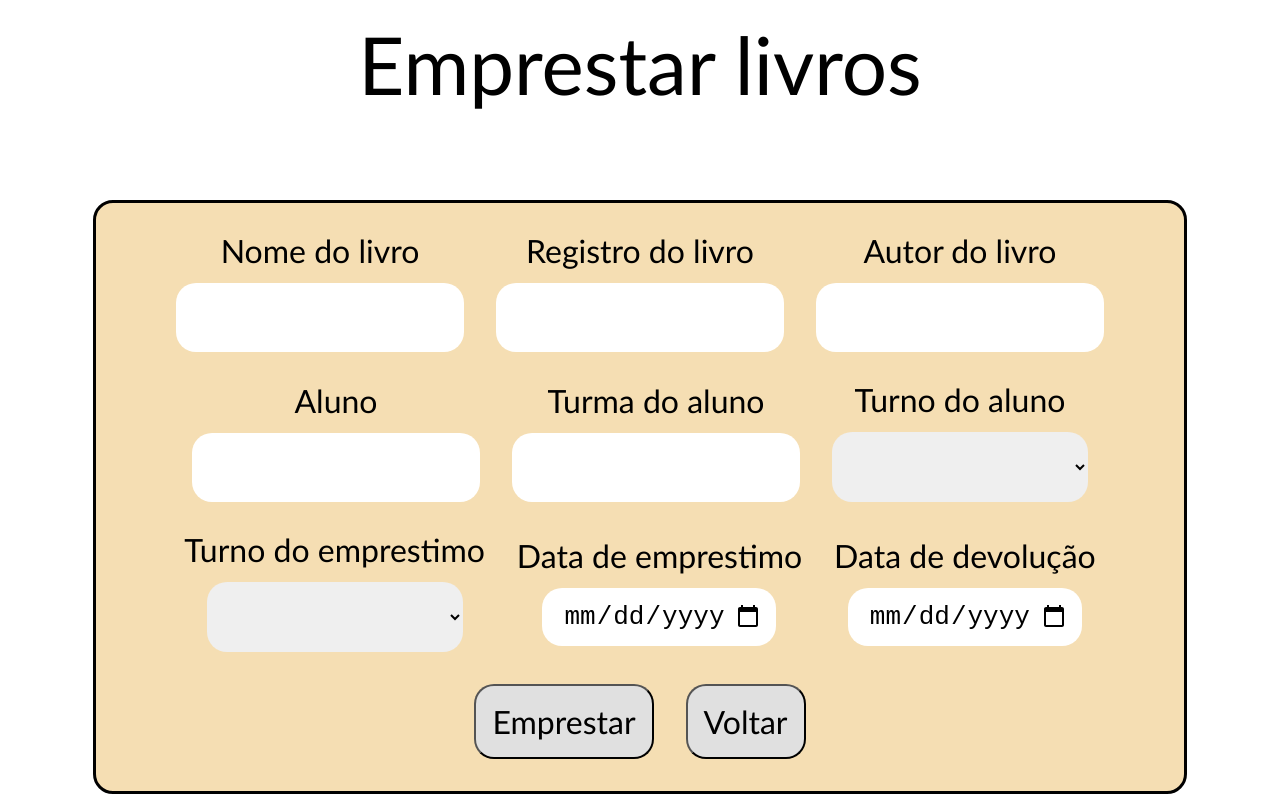
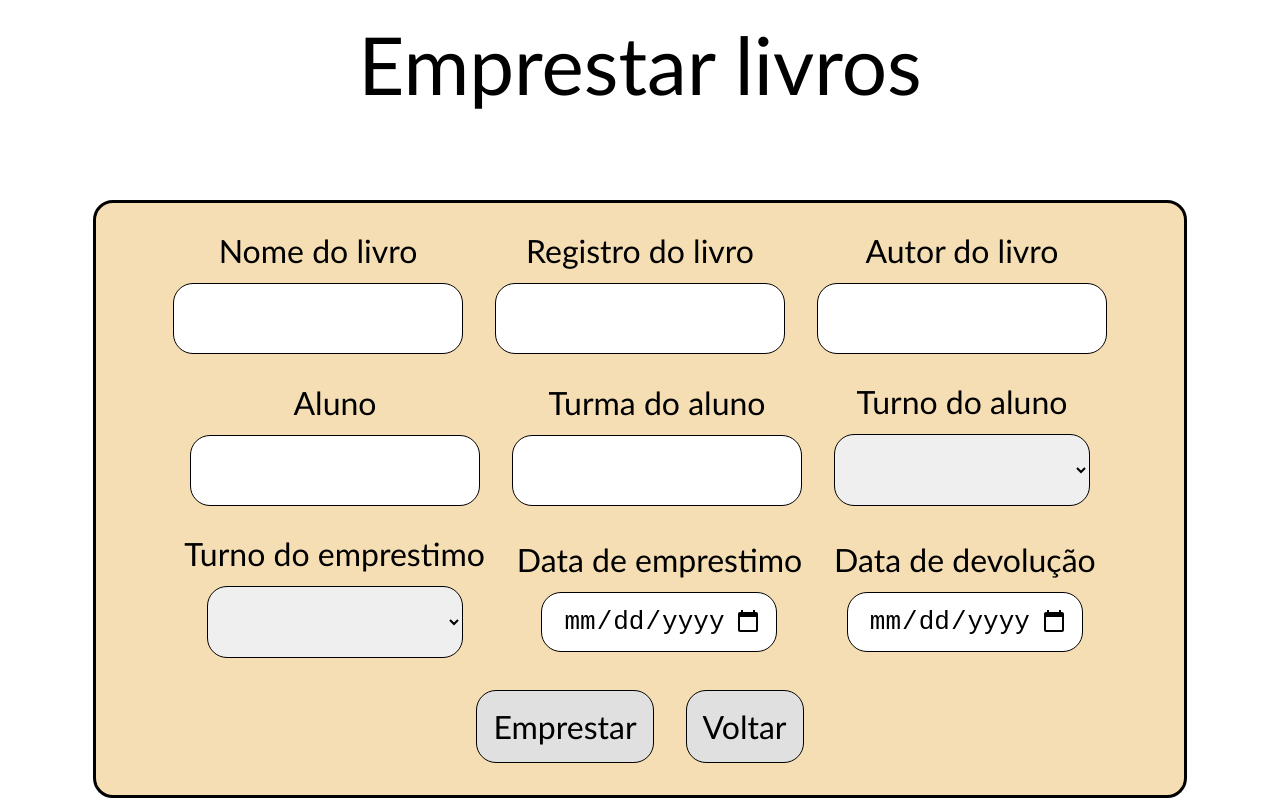
Before and after one commit to eliel358/biblioteca-digital, an Electron app: page pages/loan.html in a window 1280 px wide. Drawn offline with Linux system fonts and the light colour scheme; no server answers.

Commit message:
Adicionando bordas aos botões e inputs

```diff
--- a/css/template.css
+++ b/css/template.css
@@ -21,15 +21,15 @@ h1{
 p{
   font-size: 2em;
 }
-input,button, select{
+input,button,select{
   font-size: 2em;
   width: 8em;
   padding: 0.5em;
   border-radius: 20px;
   text-align: center;
+  border: 0.02px solid black;
 }
 input,select{
-  border: 0;
   outline: 0;
   height: 100%;
 }
```
